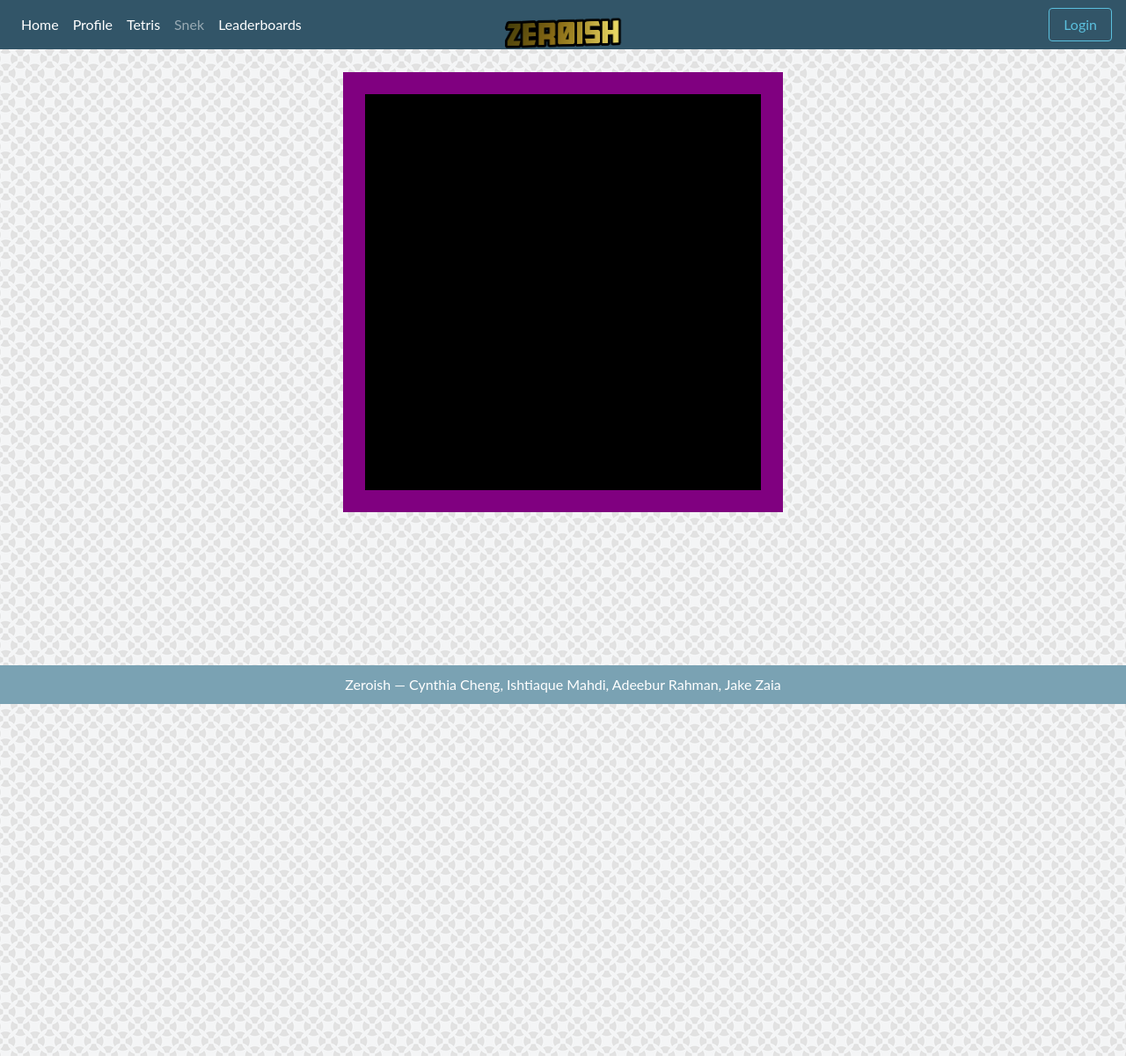
After one commit to jzaia18/zeroish, a Flask app: page /playgame2 in a window 1280 px wide. The commit adds this page. Shown: the whole page at 88% size. Run offline with Flask 2, Linux system fonts and the light colour scheme; some libraries are stand-ins or nearby versions.

```diff
--- a/app.py
+++ b/app.py
@@ -51,6 +51,14 @@ def tetris():
         return render_template("playgame.html", logged=True)
     else:
         return render_template("playgame.html")
+
+@app.route("/playgame2")
+def snek():
+    if 'username' in session:
+        return render_template("playgame2.html", logged=True)
+    else:
+        return render_template("playgame2.html")
+
 
 @app.route("/profile")
 def profile():
--- /dev/null
+++ b/static/css/snek.css
@@ -0,0 +1,29 @@
+*{
+  padding: 0;
+  margin: 0;
+}
+
+body{
+  background-color: lightsteelblue;
+}
+
+td{
+  width: 25px;
+  height: 25px;
+}
+
+.back{
+  background-color: black;
+}
+
+.snek{
+  background-color: gold;
+}
+
+.apple{
+  background-color: red;
+}
+
+.border{
+  background-color: purple;
+}
--- /dev/null
+++ b/static/js/snek.js
@@ -0,0 +1,59 @@
+//postion of snek
+var snek_posx = 10;
+var snek_posy = 10;
+//map size
+var height = 20;
+var length = 20;
+//time interval
+var time = 100;
+//how much snek grows by eating fruit
+var snek_grow = 5;
+//position of snek body
+var tail_posx = [snek_posx];
+var tail_posy = [snek_posy];
+//position of fruit
+var apple_posx = 2;
+var apple_posy = 2;
+//is the game currently playing? Use for play/pause
+var playing;
+var game_over;
+//arrow key values used to determine snek direction
+// 1 = up, 2 = right, down = 3, left = 4
+var dir = 3;
+//will be used to store function later
+var set;
+
+function main(){
+  setup();
+  set = (loop, time)
+}
+
+//sets up main part of map
+function setup(){
+  make_map();
+  create_snek();
+  create_fruit();
+  create_tetris();
+}
+
+function make_map(){
+  document.write("<center><table>");
+  for (var y = 0; y < height; y ++){
+    document.write("<tr>");
+    for (var x = 0; x < length; x ++){
+      if (x == 0 || y == 0 || x == length - 1 || y == height - 1){
+        document.write("<td class='border' id='" + x + "-" + y + "'></td>");
+      }
+      else{
+        document.write("<td class='back' id='" + x + "-" + y + "'></td>");
+      }
+    }
+    document.write("</tr>")
+  }
+  document.write("</tables></center>")
+}
+
+
+
+
+main()
--- /dev/null
+++ b/templates/playgame2.html
@@ -0,0 +1,9 @@
+{% extends "template.html" %}
+{% block title %}Danger Noodle{% endblock %}
+{% block styles %}
+<link rel="stylesheet" type="text/css" href="{{ url_for('static',filename='css/snek.css') }}">
+{% endblock %}
+{% block content %}
+
+<script src="{{ url_for('static',filename='js/snek.js') }}"></script>
+{% endblock %}
--- a/templates/template.html
+++ b/templates/template.html
@@ -33,9 +33,13 @@
           <li class="nav-item active">
             <a class="nav-link" href="/playgame">Tetris</a>
           </li>
+          <li>
+            <a class="nav-link" href="/playgame2">Snek</a>
+          </li>
           <li class="nav-item active">
             <a class="nav-link" href="/leaderboard">Leaderboards</a>
           </li>
+
         </div>
       </ul>
       {% if logged %}<li class="nav-item navbar-right active">
```
